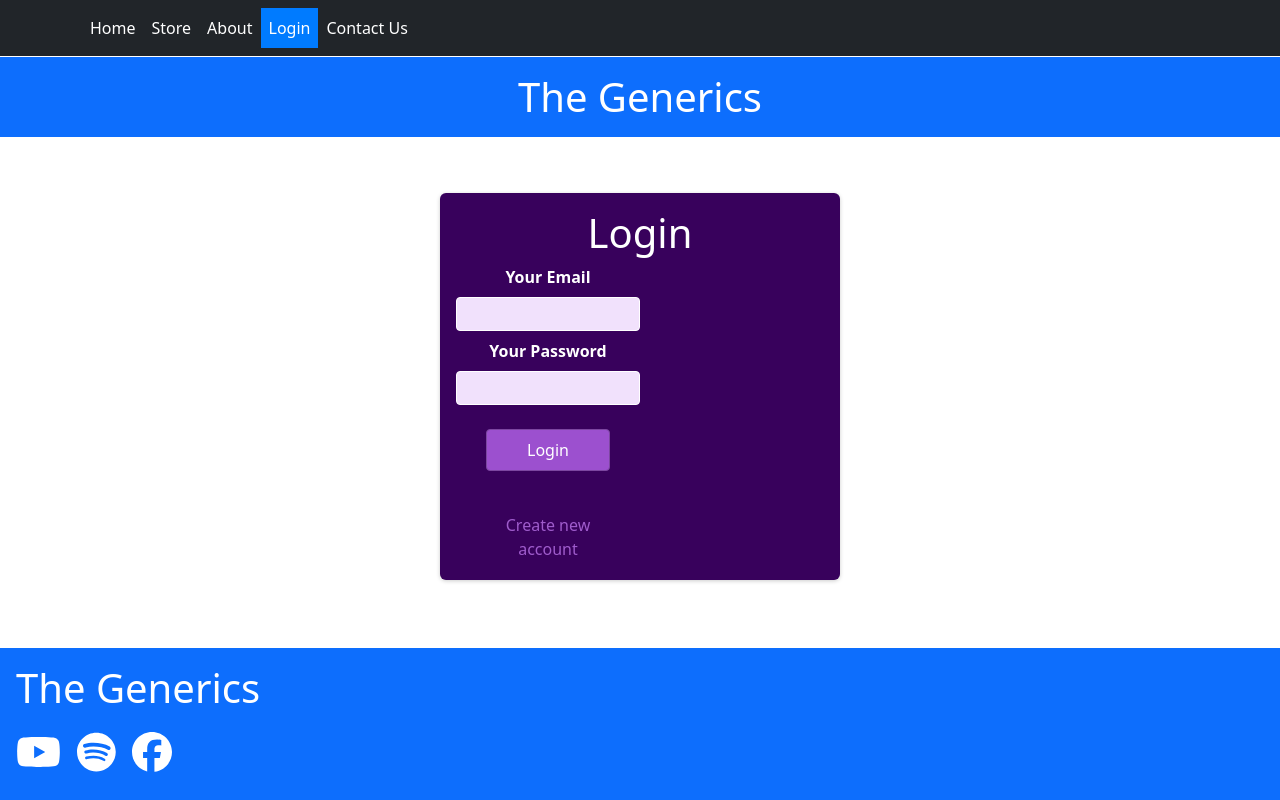
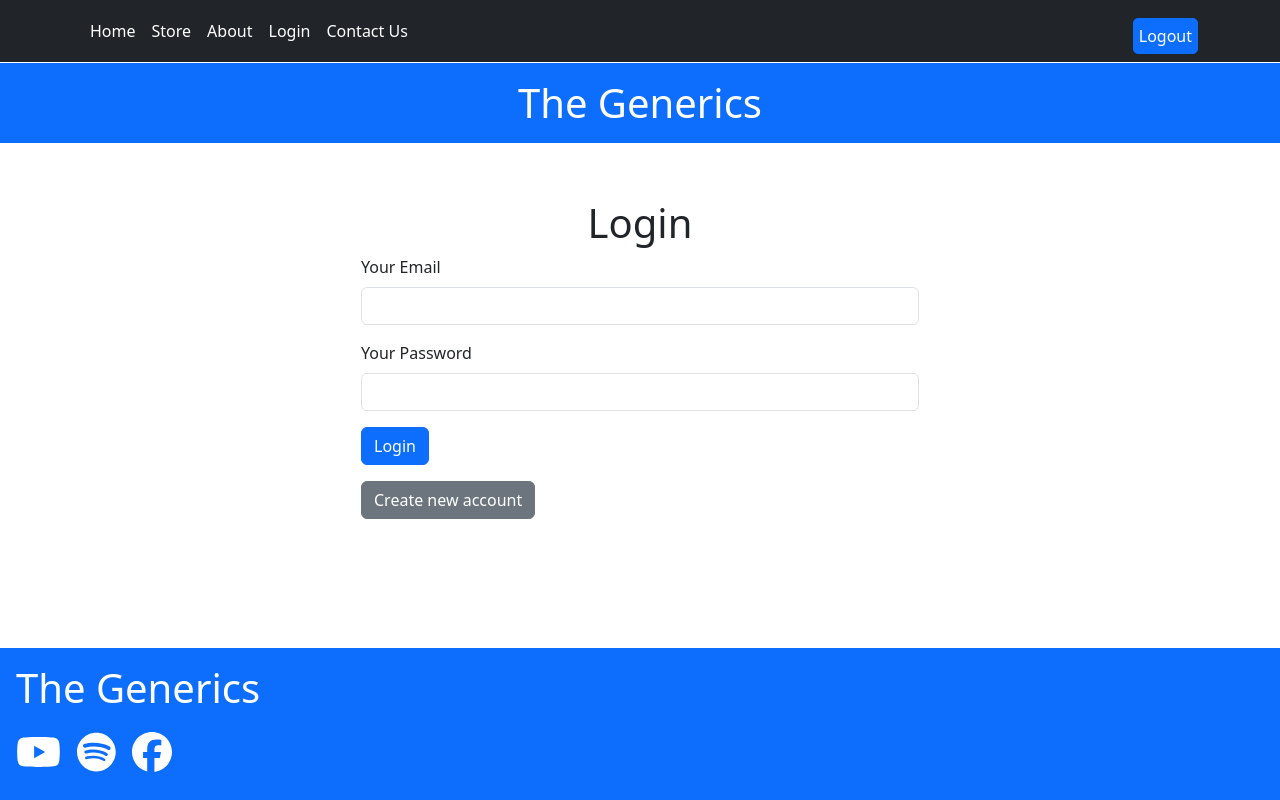
Before and after one commit to Abhishekgupta011/ewebsite, a React (Create React App) app: page /login in a window 1280 px wide. Built offline with nearby package versions, Linux system fonts and the light colour scheme.

Commit message:
loginpage

```diff
--- a/src/App.js
+++ b/src/App.js
@@ -1,5 +1,5 @@
-import React from 'react';
-import {  Route, Routes } from 'react-router-dom';
+import React, { useContext, useEffect } from 'react';
+import { useNavigate, Route, Routes } from 'react-router-dom';
 import Navbarr from './Components/Layout/Navbar';
 import About from './Components/Layout/About';
 import Header from './Components/Layout/Header';
@@ -8,7 +8,8 @@ import Home from './Components/Layout/Home';
 import Footer from './Components/Layout/Footer';
 import ContactUs from './Components/Layout/ContactUs';
 import ProductDetail from './Components/Products.js/ProducctDetail';
-import LoginPage from "./Components/Login/LoginPage"
+import LoginPage from './Components/Login/LoginPage';
+import { AuthenticationContext } from './Components/Context/CartContext';
 
 const reviews = [
   { id: 1, productId: 1, comment: 'Great product!', rating: 5 },
@@ -17,27 +18,35 @@ const reviews = [
 ];
 
 const App = () => {
+  const authctx = useContext(AuthenticationContext);
+  const navigate = useNavigate();
+
+  useEffect(() => {
+    console.log('isLoggedIn:', authctx.isLoggedIn);
+    // Redirect to the login page if the user is not logged in
+    if (!authctx.isLoggedIn) {
+      navigate('/login');
+      console.log('abc')
+    }
+  }, [authctx.isLoggedIn, navigate]);
 
   return (
-    <div className="App" style={{ display: "flex", flexDirection: "column", minHeight: "100vh" }}>
+    <div className="App" style={{ display: 'flex', flexDirection: 'column', minHeight: '100vh' }}>
       <Navbarr />
       <Header />
       <div style={{ flex: 1 }}>
         <Routes>
           <Route path="/store" element={<ProductList />} />
           <Route path="/about" element={<About />} />
-          <Route path='/' element={<Home />} />
-          <Route path='/contact' element={<ContactUs />} />
-          <Route path='/login' element={<LoginPage />} />
-          <Route
-            path="/products/:productId"
-            element={<ProductDetail reviews={reviews} />}
-          />
+          <Route path="/" element={<Home />} />
+          <Route path="/contact" element={<ContactUs />} />
+          <Route path="/login" element={<LoginPage />} />
+          <Route path="/products/:productId" element={<ProductDetail reviews={reviews} />} />
         </Routes>
       </div>
       <Footer />
     </div>
   );
-}
+};
 
 export default App;
--- a/src/Components/Layout/Navbar.css
+++ b/src/Components/Layout/Navbar.css
@@ -1,4 +1,4 @@
-/* Navbar.css */
-.active {
-    background-color: #007bff !important;
+
+  sup {
+    font-size: 10%;
   }
--- a/src/Components/Layout/Navbar.js
+++ b/src/Components/Layout/Navbar.js
@@ -1,13 +1,14 @@
 import React, { useContext, useState } from "react";
 import { Container, Nav, Navbar } from "react-bootstrap";
 import Button from 'react-bootstrap/Button';
-import Badge from 'react-bootstrap/Badge';
 import Cart from "../Cart/Cart";
 import ContextApi from "../Context/ContextApi";
 import { NavLink, useLocation } from "react-router-dom"; // Import NavLink and useLocation
 import "./Navbar.css";
+import { AuthenticationContext } from "../Context/CartContext";
 
 const Navbarr = () => {
+  const authCtx = useContext(AuthenticationContext)
   const cartContext = useContext(ContextApi);
   const location = useLocation(); // Get the current route location
 
@@ -27,6 +28,9 @@ const Navbarr = () => {
   const hideCartHandler = () => {
     setCartShown(false);
   }
+  const handleLogout = () => {
+    authCtx.logout();
+  }
 
   // Conditionally render the cart button based on the current route
   const renderCartButton = () => {
@@ -38,11 +42,25 @@ const Navbarr = () => {
     } else {
       return (
         <>
-        <Button className="rounded-pill" onClick={showCartHandler}>
-          Cart
+        <Button
+          className='text-muted'
+          style={{
+            marginTop: '10px',
+            marginLeft: '40px',
+            border: '2px solid skyblue',
+            padding: '5px',
+            borderRadius: '5px',
+          }}
+          onClick={showCartHandler}
+        >
+          Cart{' '}
+          {totalItemsInCart > 0 && (  // Only display <sup> if there are items in the cart
+            <sup className='text-white'>
+              {totalItemsInCart}
+            </sup>
+          )}
         </Button>
-        <Badge pill bg="danger"
-          className="position-absolute top-0 end-1 mt-3 ms-1  translate-middle ">{totalItemsInCart}</Badge>
+
           </>
       );
     }
@@ -60,6 +78,12 @@ const Navbarr = () => {
           <Nav.Link as={NavLink} to="/contact" className="text-white" activeclassname="active">Contact Us</Nav.Link>
         </Nav>
         <Nav>
+        <Button style={{
+            marginTop: '10px',
+            marginLeft: '40px',
+            padding: '5px',
+            borderRadius: '5px',
+          }} onClick={handleLogout}>Logout</Button>
           {renderCartButton()}
         </Nav>
       </Container>
--- a/src/Components/Login/LoginPage.js
+++ b/src/Components/Login/LoginPage.js
@@ -1,10 +1,9 @@
 import React, { useContext, useState } from 'react';
-import { useNavigate } from 'react-router-dom';  // Correct import statement
-import classes from './LoginPage.module.css';
+import { useNavigate } from 'react-router-dom';
 import { AuthenticationContext } from '../Context/CartContext';
 
 const LoginPage = () => {
-  const navigate = useNavigate();  // Initialize useNavigate
+  const navigate = useNavigate();
   const [isLogin, setIsLogin] = useState(true);
   const [isLoading, setIsLoading] = useState(false);
   const [feedback, setFeedback] = useState({ message: '', type: '' });
@@ -12,7 +11,7 @@ const LoginPage = () => {
   const AuthCtx = useContext(AuthenticationContext);
 
   const switchAuthModeHandler = () => {
-    setIsLogin(prevState => !prevState);
+    setIsLogin((prevState) => !prevState);
     setFeedback({ message: '', type: '' });
   };
 
@@ -28,7 +27,11 @@ const LoginPage = () => {
     setIsLoading(true);
 
     try {
-      const response = await fetch(`https://identitytoolkit.googleapis.com/v1/accounts:${isLogin ? 'signInWithPassword' : 'signUp'}?key=AIzaSyCJPMq08vsmSHC0N9m8Knd-IlEsJP-X7KQ`, {
+      const response = await fetch(
+        `https://identitytoolkit.googleapis.com/v1/accounts:${
+          isLogin ? 'signInWithPassword' : 'signUp'
+        }?key=AIzaSyCJPMq08vsmSHC0N9m8Knd-IlEsJP-X7KQ`,
+        {
           method: 'POST',
           headers: {
             'Content-Type': 'application/json',
@@ -38,7 +41,8 @@ const LoginPage = () => {
             password,
             returnSecureToken: true,
           }),
-      });
+        }
+      );
 
       const responseData = await response.json();
 
@@ -46,7 +50,7 @@ const LoginPage = () => {
         console.log('idToken:', responseData.idToken);
         AuthCtx.login(responseData.idToken);
         handleFeedback(`${isLogin ? 'Login' : 'Registration'} successful`, 'success');
-        navigate('/store');  // Use navigate function to redirect
+        navigate('/store');
       } else {
         handleFeedback(responseData.error.message || 'Authentication failed');
       }
@@ -59,33 +63,41 @@ const LoginPage = () => {
   };
 
   return (
-    <section className={classes.auth}>
-      <h1>{isLogin ? 'Login' : 'Sign Up'}</h1>
+    <section className="container mt-5 d-flex justify-content-center align-items-center">
+      <form onSubmit={submitHandler}>
+      <h1 className='text-center'>{isLogin ? 'Login' : 'Sign Up'}</h1>
       {feedback.message && (
-        <p className={`${feedback.type === 'error' ? classes.error : classes.success}`}>
+        <p className={`alert ${feedback.type === 'error' ? 'alert-danger' : 'alert-success'}`}>
           {feedback.message}
         </p>
       )}
-      <form onSubmit={submitHandler}>
-        <div className={classes.control}>
-          <label htmlFor='email'>Your Email</label>
-          <input type='email' id='email' required />
+        <div className="mb-3">
+          <label htmlFor="email" className="form-label">
+            Your Email
+          </label>
+          <input type="email" className="form-control" id="email" required />
         </div>
-        <div className={classes.control}>
-          <label htmlFor='password'>Your Password</label>
-          <input type='password' id='password' required />
+        <div className="mb-3">
+          <label htmlFor="password" className="form-label">
+            Your Password
+          </label>
+          <input type="password" className="form-control" id="password" required />
         </div>
-        <div className={classes.actions}>
+        <div className="mb-3">
           {isLoading ? (
             <p>Loading...</p>
           ) : (
-            <button type='submit' className={classes.account}>
+            <button type="submit" className="btn btn-primary">
               {isLogin ? 'Login' : 'Sign Up'}
             </button>
           )}
         </div>
-        <div className={classes.actions}>
-          <button type='button' className={classes.toggle} onClick={switchAuthModeHandler}>
+        <div className="mb-3">
+          <button
+            type="button"
+            className="btn btn-secondary"
+            onClick={switchAuthModeHandler}
+          >
             {isLogin ? 'Create new account' : 'Login with an existing account'}
           </button>
         </div>
```
Lines whose indentation alone changed are shown as unchanged.
